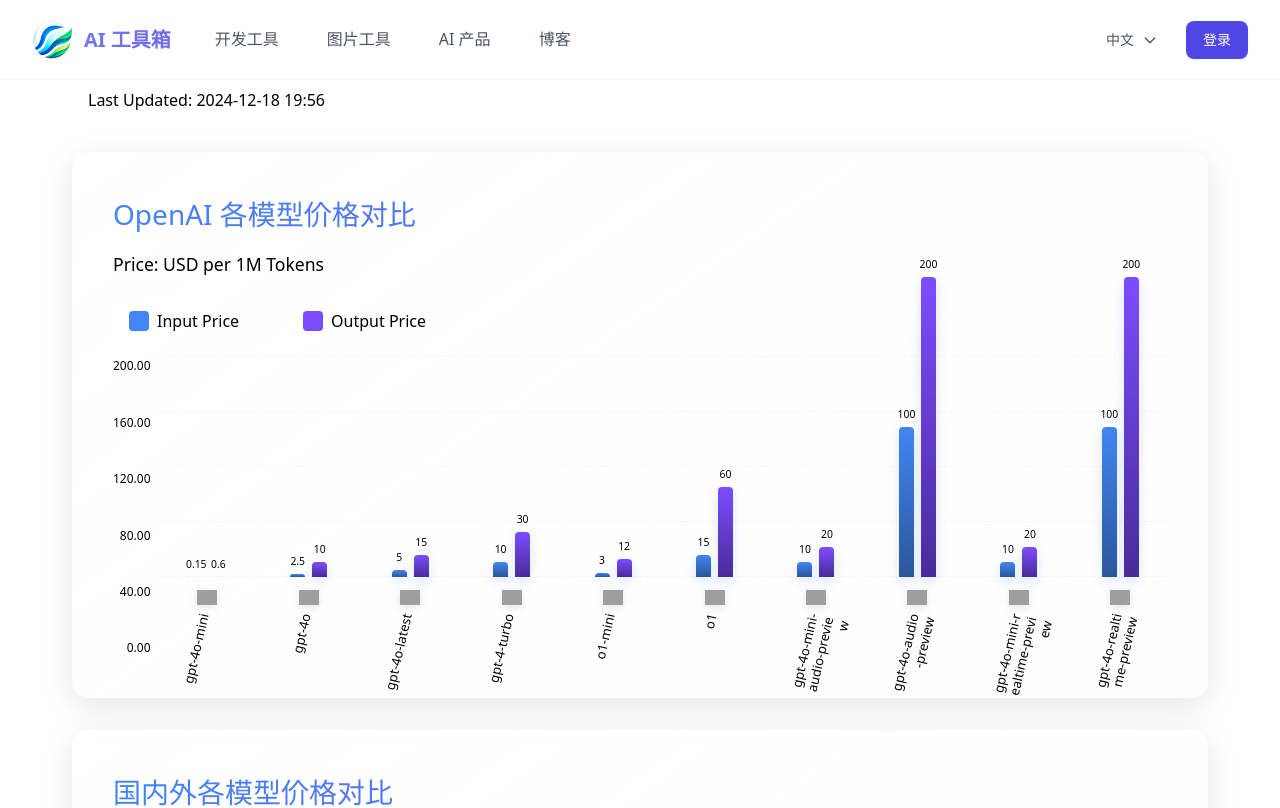
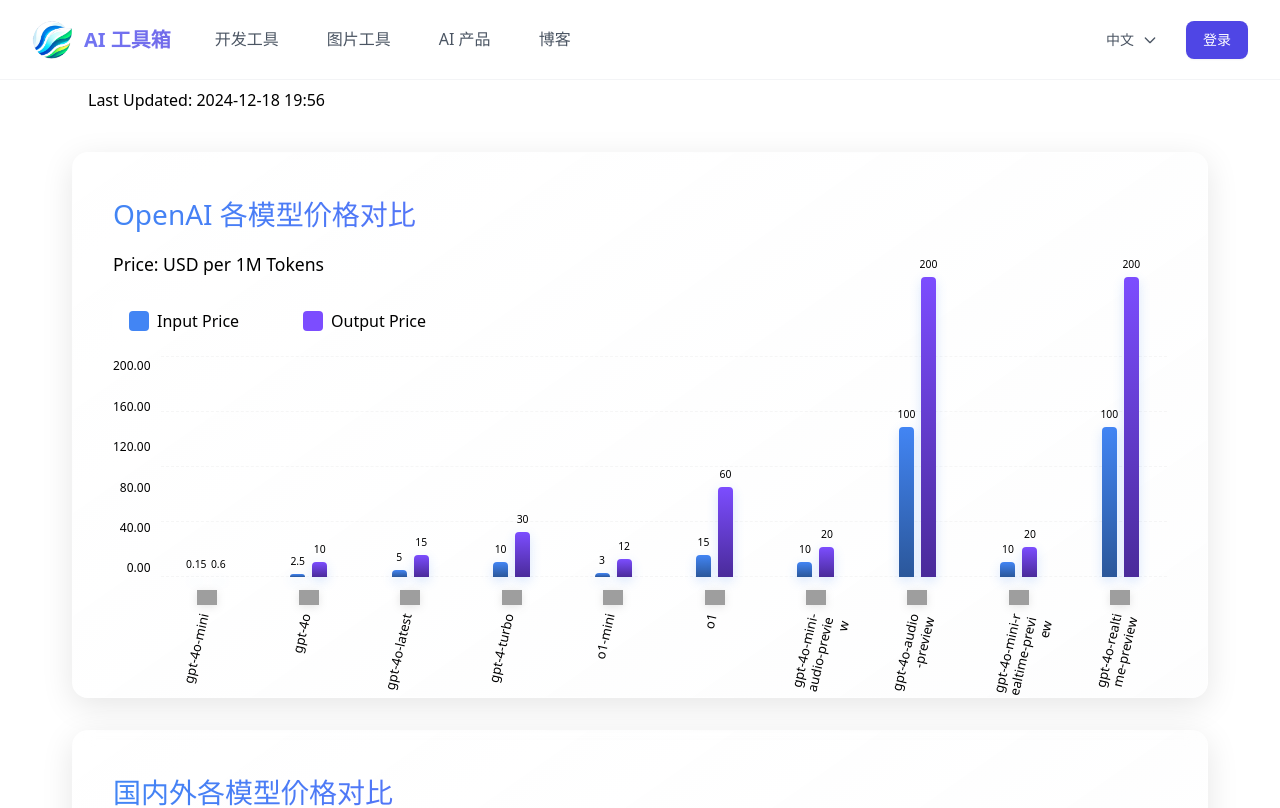
Before and after one commit to fisherdaddy/ai-toolbox, a React (Vite) app: page /llm-model-price in a window 1280 px wide. Shown: the top 808 px of the page. Built offline with nearby package versions, Linux system fonts and the light colour scheme; grey boxes are pictures that could not be loaded.

Commit message:
chore: update css

```diff
--- a/src/styles/PricingChart.css
+++ b/src/styles/PricingChart.css
@@ -65,7 +65,7 @@
   display: flex;
   flex-direction: column;
   justify-content: space-between;
-  height: 300px;
+  height: 220px;
   margin-right: 10px;
 }
 
```
